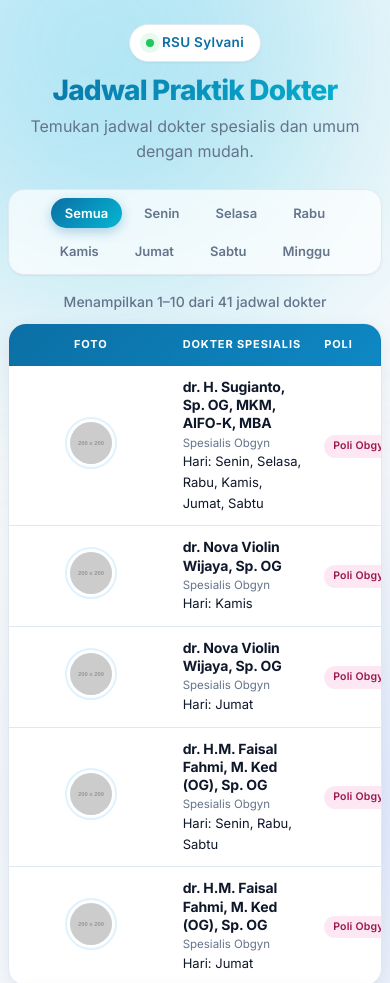
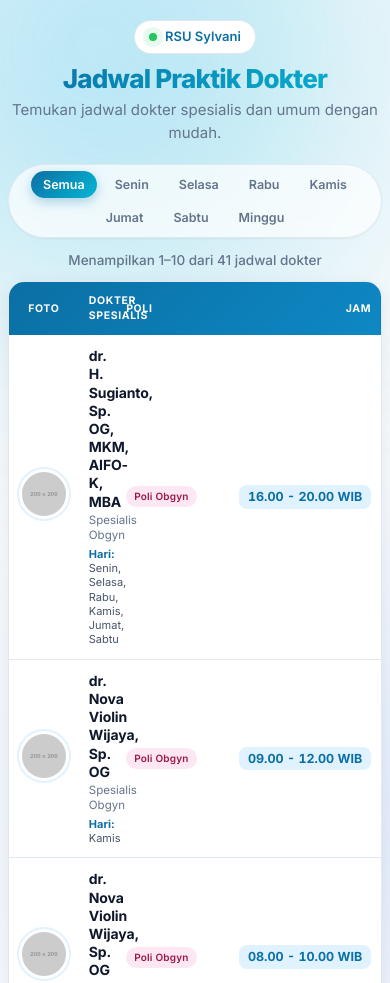
Before and after one commit to DimasHrda/JadwalDokterRSUSYLVANI, a plain HTML site: page index.html in a window 390 px wide. Shown: the top 983 px of the page. Drawn offline with Linux system fonts and the light colour scheme; placeholder pictures from the web are drawn by us.

Commit message:
Update style.css

```diff
--- a/style.css
+++ b/style.css
@@ -15,10 +15,9 @@
   --border: #e2e8f0;
   --bg: #f8fafc;
   --card: #ffffff;
-  --radius: 18px;
+  --radius: 16px;
   --shadow-sm: 0 1px 2px rgba(15, 23, 42, 0.05);
   --shadow-md: 0 6px 20px rgba(15, 23, 42, 0.07);
-  --shadow-lg: 0 12px 32px rgba(15, 23, 42, 0.08);
 }
 
 html { scroll-behavior: smooth; }
@@ -27,20 +26,20 @@ body {
   font-family: 'Inter', -apple-system, BlinkMacSystemFont, 'Segoe UI', sans-serif;
   background: var(--bg);
   color: var(--text);
-  line-height: 1.6;
-  padding: 36px 0 48px;
+  line-height: 1.5;
+  padding: 32px 0 48px;
   min-height: 100vh;
   position: relative;
   overflow-x: hidden;
   -webkit-font-smoothing: antialiased;
 }
 
-/* ====== ORNAMEN BACKGROUND ====== */
+/* ====== ORNAMEN ====== */
 .bg-ornament {
   position: fixed;
   border-radius: 50%;
   filter: blur(120px);
-  opacity: 0.4;
+  opacity: 0.35;
   pointer-events: none;
   z-index: 0;
 }
@@ -61,10 +60,10 @@ body {
   right: -120px;
 }
 
-/* ====== CONTAINER (lebih lebar) ====== */
+/* ====== CONTAINER ====== */
 .container {
-  width: 94%;
-  max-width: 1360px;
+  width: 96%;
+  max-width: 1500px;
   margin: 0 auto;
   position: relative;
   z-index: 1;
@@ -73,7 +72,7 @@ body {
 /* ====== HEADER ====== */
 .page-header {
   text-align: center;
-  margin-bottom: 24px;
+  margin-bottom: 20px;
 }
 
 .badge-top {
@@ -82,14 +81,12 @@ body {
   gap: 8px;
   background: var(--card);
   color: var(--primary);
-  font-size: 13.5px;
+  font-size: 13px;
   font-weight: 600;
-  padding: 7px 16px;
+  padding: 6px 14px;
   border-radius: 999px;
   border: 1px solid var(--border);
-  box-shadow: var(--shadow-sm);
-  margin-bottom: 12px;
-  letter-spacing: 0.3px;
+  margin-bottom: 10px;
 }
 
 .badge-top .dot {
@@ -107,7 +104,7 @@ body {
 }
 
 .judul-halaman {
-  font-size: clamp(28px, 4.5vw, 46px);
+  font-size: clamp(26px, 3.8vw, 40px);
   font-weight: 800;
   letter-spacing: -0.03em;
   line-height: 1.15;
@@ -115,24 +112,22 @@ body {
   -webkit-background-clip: text;
   background-clip: text;
   color: transparent;
-  margin-bottom: 8px;
+  margin-bottom: 6px;
 }
 
 .subjudul {
   color: var(--text-muted);
-  font-size: 16px;
-  max-width: 560px;
-  margin: 0 auto;
+  font-size: 15px;
 }
 
-/* ====== FILTER CHIP (lebih besar) ====== */
+/* ====== FILTER CHIP ====== */
 .filter-hari {
   display: flex;
-  gap: 8px;
+  gap: 6px;
   flex-wrap: wrap;
   justify-content: center;
-  margin-bottom: 16px;
-  padding: 8px;
+  margin-bottom: 12px;
+  padding: 6px;
   background: rgba(255, 255, 255, 0.7);
   backdrop-filter: blur(10px);
   -webkit-backdrop-filter: blur(10px);
@@ -149,9 +144,9 @@ body {
   background: transparent;
   color: var(--text-muted);
   font-family: inherit;
-  font-size: 15px;
+  font-size: 14px;
   font-weight: 600;
-  padding: 9px 20px;
+  padding: 8px 16px;
   border-radius: 999px;
   cursor: pointer;
   transition: all 0.25s ease;
@@ -172,14 +167,22 @@ body {
 /* ====== INFO JUMLAH ====== */
 .info-jumlah {
   text-align: center;
-  font-size: 14px;
+  font-size: 13.5px;
   color: var(--text-muted);
   margin-bottom: 10px;
-  min-height: 22px;
+  min-height: 20px;
   font-weight: 500;
 }
 
-/* ====== TABLE (DIPERBESAR) ====== */
+/* ====== DUA TABEL BERDAMPINGAN ====== */
+.tabel-grid {
+  display: grid;
+  grid-template-columns: 1fr 1fr;
+  gap: 16px;
+  align-items: start;
+}
+
+/* ====== TABLE ====== */
 .table-wrapper {
   background: var(--card);
   border-radius: var(--radius);
@@ -200,28 +203,27 @@ body {
 }
 
 .jadwal-table thead th {
-  padding: 18px 22px;
+  padding: 13px 16px;
   text-align: left;
-  font-size: 13px;
+  font-size: 11.5px;
   font-weight: 700;
-  letter-spacing: 0.08em;
+  letter-spacing: 0.06em;
   text-transform: uppercase;
 }
 
 .jadwal-table thead th.col-foto {
-  width: 110px;
+  width: 76px;
   text-align: center;
 }
 
+/* Kolom jam diperlebar agar WIB tidak terpotong */
 .jadwal-table thead th.col-jam {
   text-align: right;
-  width: 200px;
+  width: 175px;
 }
 
-/* Lebar kolom tetap supaya stabil antar halaman */
-.jadwal-table thead th:nth-child(2) { width: 32%; }
-.jadwal-table thead th:nth-child(3) { width: 16%; }
-.jadwal-table thead th:nth-child(4) { width: 20%; }
+.jadwal-table thead th:nth-child(2) { width: auto; }
+.jadwal-table thead th:nth-child(3) { width: 130px; }
 
 .jadwal-table tbody tr {
   border-bottom: 1px solid var(--border);
@@ -242,12 +244,10 @@ body {
   to   { opacity: 1; transform: translateY(0); }
 }
 
-/* Baris lebih tinggi & padding lebih besar */
 .jadwal-table td {
-  padding: 20px 22px;
+  padding: 16px;
   vertical-align: middle;
-  font-size: 16px;
-  height: 96px;
+  font-size: 14px;
 }
 
 .jadwal-table td.col-foto {
@@ -258,14 +258,14 @@ body {
   text-align: right;
 }
 
-/* Foto dokter lebih besar */
+/* Foto dokter */
 .foto-dokter {
-  width: 76px;
-  height: 76px;
+  width: 60px;
+  height: 60px;
   object-fit: cover;
   border-radius: 50%;
-  border: 4px solid #fff;
-  outline: 3px solid var(--primary-light);
+  border: 3px solid #fff;
+  outline: 2px solid var(--primary-light);
   display: inline-block;
   background: #eef2f7;
   transition: transform 0.3s ease;
@@ -275,49 +275,57 @@ body {
   transform: scale(1.05);
 }
 
-/* Nama & spesialis lebih besar */
+/* Nama & spesialis */
 .nama-dokter {
-  font-size: 17px;
+  font-size: 14.5px;
   font-weight: 700;
   color: var(--text);
-  margin-bottom: 3px;
+  margin-bottom: 2px;
   letter-spacing: -0.01em;
   line-height: 1.3;
 }
 
 .spesialis {
-  font-size: 13.5px;
+  font-size: 12px;
   color: var(--text-muted);
-  line-height: 1.35;
+  line-height: 1.3;
+  margin-bottom: 4px;
 }
 
-/* Hari */
-.hari-cell {
-  color: #334155;
-  font-weight: 500;
-  font-size: 15px;
-  line-height: 1.4;
+/* Hari inline (di bawah spesialis) */
+.hari-inline {
+  font-size: 11.5px;
+  color: #475569;
+  line-height: 1.3;
 }
 
-/* Jam lebih besar & menonjol */
+.hari-label {
+  font-weight: 700;
+  color: var(--primary);
+}
+
+/* Jam - teks boleh turun baris jika sempit */
 .jam {
   display: inline-block;
   font-weight: 700;
   color: var(--primary);
-  font-size: 16px;
+  font-size: 13.5px;
   background: var(--primary-light);
-  padding: 7px 14px;
-  border-radius: 10px;
+  padding: 5px 10px;
+  border-radius: 8px;
   font-variant-numeric: tabular-nums;
-  white-space: nowrap;
+  white-space: normal;      /* WIB bisa turun ke baris baru */
+  line-height: 1.25;
+  text-align: center;
+  max-width: 100%;
 }
 
-/* ====== BADGE POLI (lebih besar) ====== */
+/* ====== BADGE POLI ====== */
 .badge {
   display: inline-block;
-  font-size: 12.5px;
+  font-size: 11px;
   font-weight: 600;
-  padding: 5px 14px;
+  padding: 4px 10px;
   border-radius: 999px;
   letter-spacing: 0.2px;
   white-space: nowrap;
@@ -339,15 +347,15 @@ body {
 .badge-fuchsia { background: #fae8ff; color: #86198f; }
 .badge-emerald { background: #d1fae5; color: #065f46; }
 
-/* ====== PAGINATION (lebih besar) ====== */
+/* ====== PAGINATION ====== */
 .pagination {
   display: flex;
   align-items: center;
   justify-content: center;
-  gap: 12px;
-  margin-top: 20px;
+  gap: 10px;
+  margin-top: 18px;
   flex-wrap: wrap;
-  min-height: 44px;
+  min-height: 40px;
 }
 
 .nav-btn {
@@ -355,10 +363,10 @@ body {
   background: var(--card);
   color: var(--text);
   font-family: inherit;
-  font-size: 14.5px;
+  font-size: 14px;
   font-weight: 600;
-  padding: 10px 20px;
-  border-radius: 12px;
+  padding: 9px 18px;
+  border-radius: 10px;
   cursor: pointer;
   transition: all 0.2s ease;
   box-shadow: var(--shadow-sm);
@@ -377,7 +385,7 @@ body {
 
 .nomor-halaman {
   display: flex;
-  gap: 6px;
+  gap: 5px;
 }
 
 .page-num {
@@ -385,11 +393,11 @@ body {
   background: var(--card);
   color: var(--text-muted);
   font-family: inherit;
-  font-size: 14.5px;
+  font-size: 14px;
   font-weight: 600;
-  width: 42px;
-  height: 42px;
-  border-radius: 12px;
+  width: 38px;
+  height: 38px;
+  border-radius: 10px;
   cursor: pointer;
   transition: all 0.2s ease;
 }
@@ -409,20 +417,19 @@ body {
 /* ====== LOADING & EMPTY ====== */
 .loading {
   text-align: center;
-  padding: 60px 20px !important;
+  padding: 40px 16px !important;
   color: var(--text-muted);
-  font-size: 15px;
-  height: auto !important;
+  font-size: 13px;
 }
 
 .loading .spinner {
-  width: 44px;
-  height: 44px;
-  border: 4px solid var(--primary-light);
+  width: 34px;
+  height: 34px;
+  border: 3px solid var(--primary-light);
   border-top-color: var(--primary);
   border-radius: 50%;
   animation: spin 0.8s linear infinite;
-  margin: 0 auto 14px;
+  margin: 0 auto 10px;
 }
 
 @keyframes spin {
@@ -431,24 +438,24 @@ body {
 
 .empty-state {
   text-align: center;
-  padding: 50px 24px;
+  padding: 40px 16px;
 }
 
 .empty-icon {
-  font-size: 48px;
-  margin-bottom: 10px;
+  font-size: 38px;
+  margin-bottom: 6px;
 }
 
 .empty-state h3 {
-  font-size: 18px;
+  font-size: 15px;
   font-weight: 700;
   color: var(--text);
-  margin-bottom: 6px;
+  margin-bottom: 4px;
 }
 
 .empty-state p {
   color: var(--text-muted);
-  font-size: 15px;
+  font-size: 13px;
 }
 
 .empty-state code {
@@ -456,82 +463,81 @@ body {
   color: var(--primary-dark);
   padding: 2px 6px;
   border-radius: 4px;
-  font-size: 13px;
+  font-size: 12px;
 }
 
 /* ====== NOTE ====== */
 .note {
-  margin-top: 18px;
-  font-size: 12.5px;
+  margin-top: 14px;
+  font-size: 12px;
   color: var(--text-muted);
   text-align: center;
   font-style: italic;
 }
 
 /* ====== RESPONSIF ====== */
-@media (max-width: 900px) {
-  .jadwal-table thead th:nth-child(2) { width: 38%; }
-  .jadwal-table thead th:nth-child(3) { width: 18%; }
-  .jadwal-table thead th:nth-child(4) { width: 22%; }
+@media (max-width: 1100px) {
+  .tabel-grid {
+    grid-template-columns: 1fr;
+  }
+
+  .jadwal-table thead th {
+    padding: 14px 18px;
+    font-size: 12px;
+  }
 
   .jadwal-table td {
-    padding: 16px 16px;
+    padding: 16px 18px;
     font-size: 15px;
-    height: 84px;
   }
 
   .foto-dokter {
-    width: 64px;
-    height: 64px;
+    width: 68px;
+    height: 68px;
   }
+
+  .nama-dokter { font-size: 16px; }
+  .spesialis { font-size: 13px; }
+  .hari-inline { font-size: 12.5px; }
+  .jam { font-size: 15px; padding: 6px 12px; }
+  .badge { font-size: 12px; padding: 4px 12px; }
+
+  .jadwal-table thead th.col-jam { width: 190px; }
+  .jadwal-table thead th:nth-child(3) { width: 160px; }
+  .jadwal-table thead th.col-foto { width: 100px; }
 }
 
 @media (max-width: 720px) {
-  body {
-    padding: 24px 0 36px;
-  }
-
-  .container {
-    width: 96%;
-  }
-
-  .filter-hari {
-    border-radius: 16px;
-    padding: 8px;
-  }
+  body { padding: 20px 0 32px; }
+  .container { width: 96%; }
 
   .chip {
-    padding: 7px 14px;
-    font-size: 13px;
+    padding: 6px 12px;
+    font-size: 12.5px;
   }
 
   .jadwal-table thead th {
-    padding: 12px 10px;
-    font-size: 11px;
+    padding: 11px 10px;
+    font-size: 10.5px;
   }
 
   .jadwal-table td {
     padding: 12px 10px;
-    height: auto;
     font-size: 13px;
   }
 
   .foto-dokter {
-    width: 48px;
-    height: 48px;
-    border-width: 3px;
-    outline-width: 2px;
+    width: 50px;
+    height: 50px;
   }
 
   .nama-dokter { font-size: 14px; }
   .spesialis { font-size: 11.5px; }
-  .hari-cell { font-size: 12px; }
-  .jam { font-size: 13px; padding: 4px 10px; }
-  .badge { font-size: 10.5px; padding: 3px 9px; }
+  .hari-inline { font-size: 11px; }
+  .jam { font-size: 12.5px; padding: 4px 9px; }
+  .badge { font-size: 10px; padding: 3px 8px; }
 
-  /* Sembunyikan kolom hari di layar sangat kecil */
-  .jadwal-table thead th:nth-child(4),
-  .jadwal-table tbody td:nth-child(4) {
-    display: none;
-  }
+  .jadwal-table thead th.col-jam { width: 155px; }
+  .jadwal-table thead th:nth-child(3) { width: 110px; }
+  .jadwal-table thead th.col-foto { width: 70px; }
 }
```
